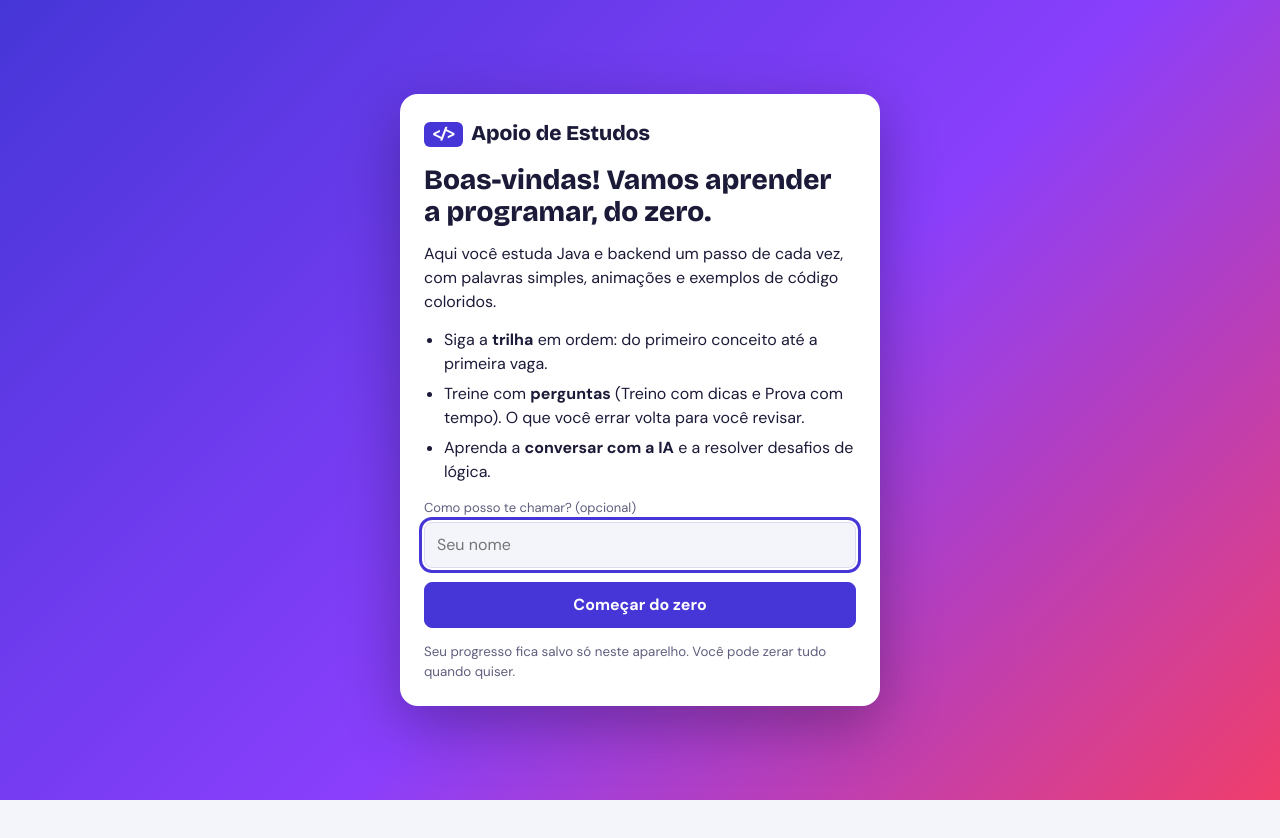
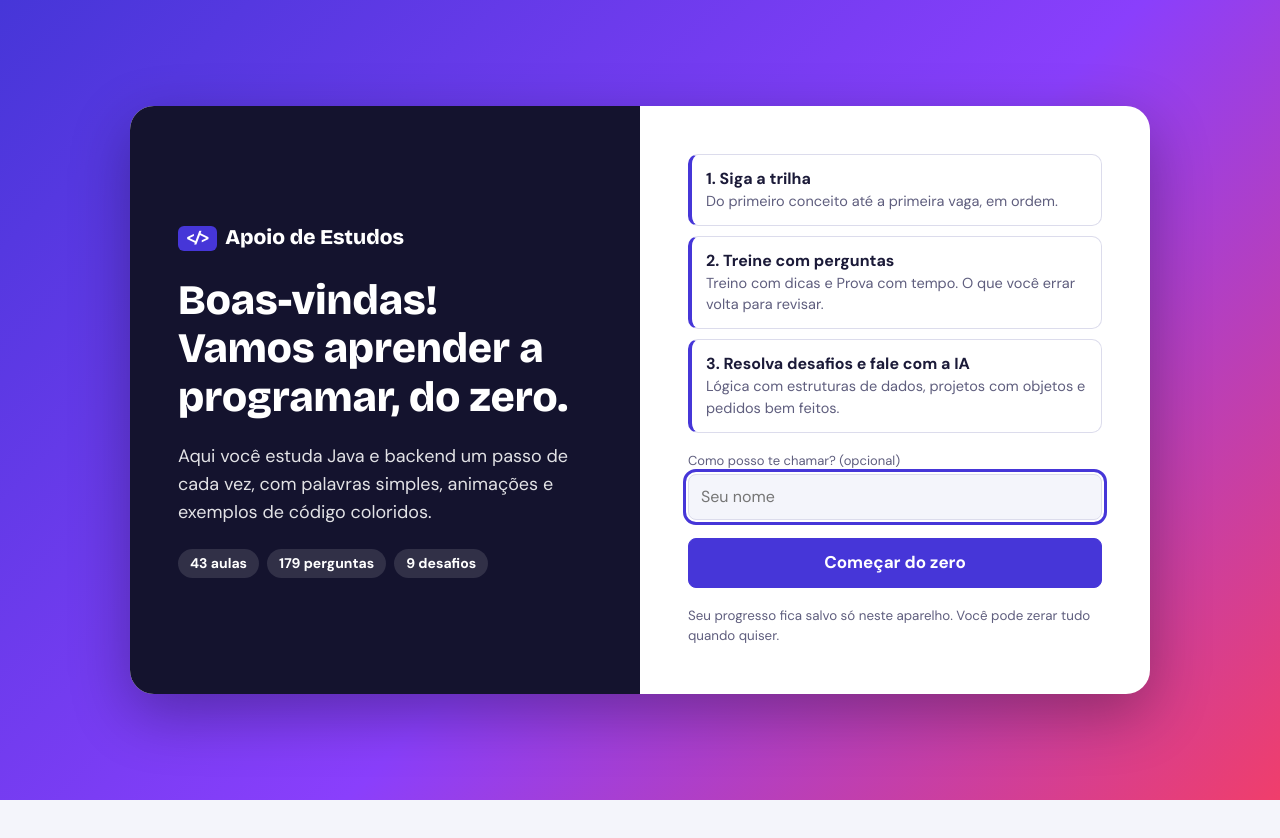
Before and after one commit to carlabigosinski/apoio-de-estudos, a plain HTML site: page index.html in a window 1280 px wide. Drawn offline with nearby package versions, Linux system fonts and the light colour scheme.

Commit message:
Layout para computador: boas-vindas em duas colunas e menu lateral
Co-Authored-By: Claude Sonnet 5.5 <noreply@anthropic.com>

```diff
--- a/index.html
+++ b/index.html
@@ -300,6 +300,34 @@ details.http summary small { color: var(--muted); display: block; font-size: 14p
 .boas-in ul { padding-left: 20px; display: grid; gap: 6px; }
 .boas-in input { font: inherit; font-size: 16px; padding: 10px 12px; border: 1px solid var(--line); border-radius: 8px; background: var(--bg); color: var(--fg); min-width: 0; }
 .btn.perigo { background: var(--bad); color: #fff; border-color: var(--bad); }
+
+.boas-l, .boas-r { display: grid; gap: 14px; align-content: start; }
+.boas-r li span { display: block; font-weight: 400; color: var(--muted); font-size: 14.5px; }
+.boas-nums { display: flex; flex-wrap: wrap; gap: 8px; }
+.boas-nums span { background: var(--primary-soft); color: var(--primary); border-radius: 999px; padding: 4px 12px; font-weight: 700; font-size: 14px; }
+@media (min-width: 900px) {
+  .boas-in { max-width: 1020px; grid-template-columns: 1fr 1fr; gap: 0; padding: 0; overflow: hidden; border-radius: 24px; }
+  .boas-l { background: #14132e; color: #fff; padding: 56px 48px; align-content: center; gap: 22px; }
+  .boas-l .marca { color: #fff; }
+  .boas-l h1 { font-size: 42px; color: #fff; }
+  .boas-l p { color: rgba(255,255,255,.88); font-size: 18px; line-height: 1.55; }
+  .boas-nums span { background: rgba(255,255,255,.12); color: #fff; }
+  .boas-r { padding: 48px; align-content: center; gap: 18px; }
+  .boas-r ul { list-style: none; padding: 0; gap: 10px; }
+  .boas-r li { border: 1px solid var(--line); border-left: 4px solid var(--primary); border-radius: 10px; padding: 12px 14px; }
+  .boas-r .btn { font-size: 17px; min-height: 50px; }
+}
+@media (min-width: 1000px) {
+  .wrap { max-width: 1400px; padding-left: 276px; padding-right: 48px; padding-top: 20px; }
+  .tabs { top: 0; bottom: auto; right: auto; left: max(0px, calc((100vw - 1400px) / 2)); width: 232px; height: 100vh; grid-template-columns: 1fr; grid-auto-rows: min-content; align-content: start; border-top: 0; border-right: 1px solid var(--line); padding: 28px 12px 12px; gap: 4px; }
+  .tabs button { grid-auto-flow: column; justify-content: start; justify-items: start; align-items: center; gap: 12px; font-size: 15.5px; padding: 12px 14px; border-radius: 10px; text-align: left; min-height: 48px; }
+  .tabs button:hover { background: var(--bg); }
+  .tabs button[aria-current="page"] { background: var(--primary-soft); }
+  .tabs button[aria-current="page"]::before { display: none; }
+  .toast { bottom: 28px; }
+  #v-quiz, #v-res { max-width: 900px; }
+  .texto p { max-width: 78ch; }
+}
 </style>
 </head>
 <body>
@@ -561,17 +589,22 @@ details.http summary small { color: var(--muted); display: block; font-size: 14p
 
 <div class="boas" id="boas" hidden role="dialog" aria-modal="true" aria-labelledby="boasT">
   <div class="boas-in">
+    <div class="boas-l">
       <div class="marca"><i>&lt;/&gt;</i> Apoio de Estudos</div>
       <h1 id="boasT">Boas-vindas! Vamos aprender a programar, do zero.</h1>
       <p>Aqui você estuda Java e backend um passo de cada vez, com palavras simples, animações e exemplos de código coloridos.</p>
+      <div class="boas-nums" id="boasNums"></div>
+    </div>
+    <div class="boas-r">
       <ul>
-      <li>Siga a <b>trilha</b> em ordem: do primeiro conceito até a primeira vaga.</li>
-      <li>Treine com <b>perguntas</b> (Treino com dicas e Prova com tempo). O que você errar volta para você revisar.</li>
-      <li>Aprenda a <b>conversar com a IA</b> e a resolver desafios de lógica.</li>
+        <li><b>1. Siga a trilha</b><span>Do primeiro conceito até a primeira vaga, em ordem.</span></li>
+        <li><b>2. Treine com perguntas</b><span>Treino com dicas e Prova com tempo. O que você errar volta para revisar.</span></li>
+        <li><b>3. Resolva desafios e fale com a IA</b><span>Lógica com estruturas de dados, projetos com objetos e pedidos bem feitos.</span></li>
       </ul>
       <label class="campo">Como posso te chamar? (opcional)<input id="boasNome" type="text" maxlength="30" autocomplete="given-name" placeholder="Seu nome"></label>
       <button class="btn p" id="boasIr">Começar do zero</button>
       <small class="muted">Seu progresso fica salvo só neste aparelho. Você pode zerar tudo quando quiser.</small>
+    </div>
   </div>
 </div>
 <nav class="tabs" id="tabs" aria-label="Seções">
@@ -1983,7 +2016,8 @@ function zeraTudo() { ["vistas", "notas", "dif", "carreira", "prog", "perfil"].f
 function armaZerar(b) { b.onclick = () => { if (b.dataset.armado) return zeraTudo(); b.dataset.armado = "1"; const o = b.textContent; b.textContent = "Toque de novo para apagar tudo"; b.classList.add("perigo"); setTimeout(() => { delete b.dataset.armado; b.textContent = o; b.classList.remove("perigo"); }, 4000); }; }
 armaZerar($("zerar")); armaZerar($("zerar2"));
 let PERFIL = le("perfil", null);
-function mostraBoas() { $("boas").hidden = !!PERFIL; document.body.style.overflow = PERFIL ? "" : "hidden"; if (!PERFIL) $("boasNome").focus(); }
+function pintaNums() { const d = Object.values(AULAS).filter(a => a.desafio).length; $("boasNums").innerHTML = `<span>${ETAPAS.length} aulas</span><span>${PERGUNTAS.length} perguntas</span><span>${d} desafios</span>`; }
+function mostraBoas() { pintaNums(); $("boas").hidden = !!PERFIL; document.body.style.overflow = PERFIL ? "" : "hidden"; if (!PERFIL) $("boasNome").focus(); }
 function comecaZerado() { PERFIL = { nome: $("boasNome").value.trim().slice(0, 30), desde: hojeStr() }; guarda("perfil", PERFIL); mostraBoas(); go("hoje"); pintaHoje(); window.scrollTo(0, 0); }
 $("boasIr").onclick = comecaZerado;
 $("boasNome").onkeydown = e => { if (e.key === "Enter") comecaZerado(); };
```
Lines whose indentation alone changed are shown as unchanged.
